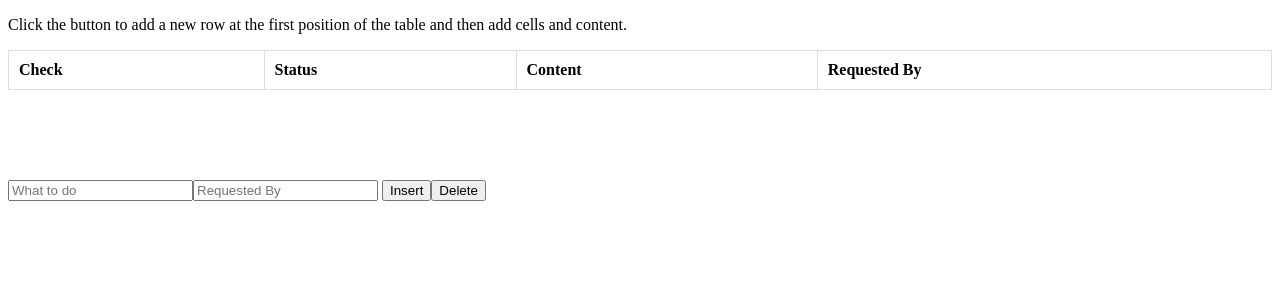
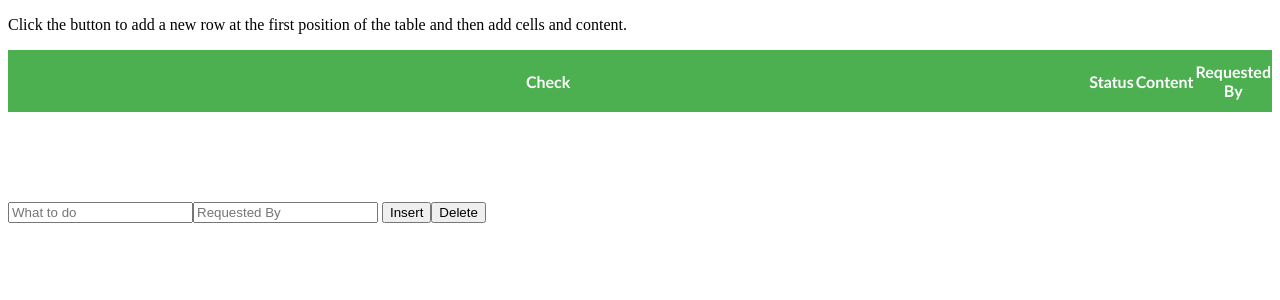
Before and after one commit to darkuress/todo, a Flask app: page / in a window 1280 px wide. Shown: the top 300 px of the page. Run offline with Flask 2, Linux system fonts and the light colour scheme; lists and menus that the app fills with data are empty.

Commit message:
waefawef

```diff
--- a/templates/todo.html
+++ b/templates/todo.html
@@ -2,23 +2,28 @@
 <html>
 <head>
 <style>
-    table, td, th {
-        border: 1px solid #ddd;
-        text-align: left;
-    }
-
-    table {
+    #myTable, td, th {
+        font-family: "Trebuchet MS", Arial, Helvetica, sans-serif;
         border-collapse: collapse;
         width: 100%;
     }
 
-    th, td {
-    padding: 10px;
+    #myTable td, #customers th {
+        border: 1px solid #ddd;
+        text-align: left;
+        padding: 8px;
+    }
 
-    #myTable th{
+    #myTable tr:nth-child(even){background-color: #f2f2f2}
+
+    #myTable tr:hover {background-color: #ddd;}
+
+    #myTable th {
+        padding-top: 12px;
+        padding-bottom: 12px;
         background-color: #4CAF50;
+        color: white;
     }
-}
 </style>
 </head>
 <body>
```
